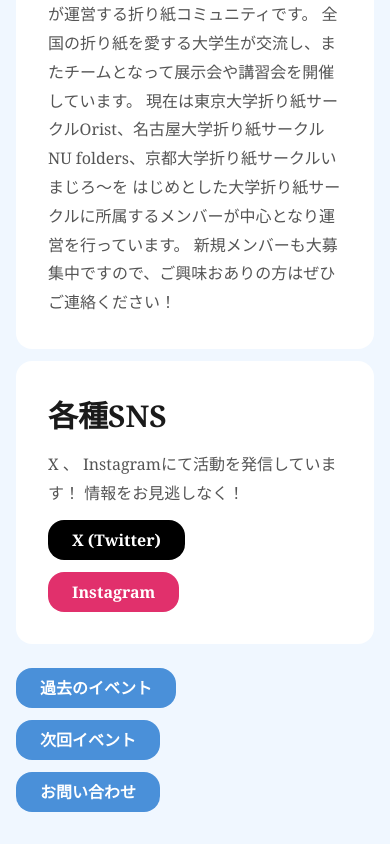
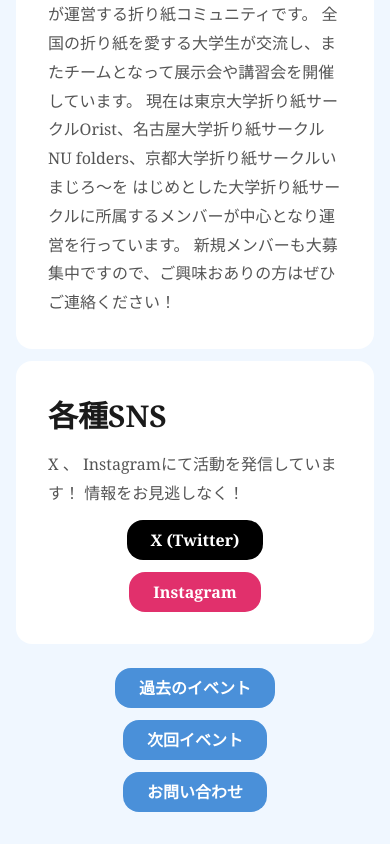
Before and after one commit to nabewaka/ORILINK, a Next.js app: page / in a window 390 px wide. Shown: the part 467-1311 px from the top of the page. Built offline with nearby package versions, Linux system fonts and the light colour scheme; a web font is replaced by a local one.

Commit message:
スマホの時のボタンの位置を変更

```diff
--- a/app/page.tsx
+++ b/app/page.tsx
@@ -32,7 +32,7 @@
           情報をお見逃しなく！
         </p>
 
-        <div className="flex flex-col sm:flex-row flex-wrap gap-3 justify-center">
+        <div className="flex flex-col sm:flex-row flex-wrap gap-3 justify-center items-center">
           {/* X */}
           <Link href="https://x.com/_ORILINK_">
             <button
@@ -63,8 +63,8 @@
         </div>
       </div>
 
-      {/** 各種SNS */}
-      <div className="flex flex-col sm:flex-row flex-wrap gap-3 justify-center">
+      {/** ページへのリンク */}
+      <div className="flex flex-col sm:flex-row flex-wrap gap-3 justify-center items-center">
         <Link href="/past-events">
           <Button>過去のイベント</Button>
         </Link>
```
